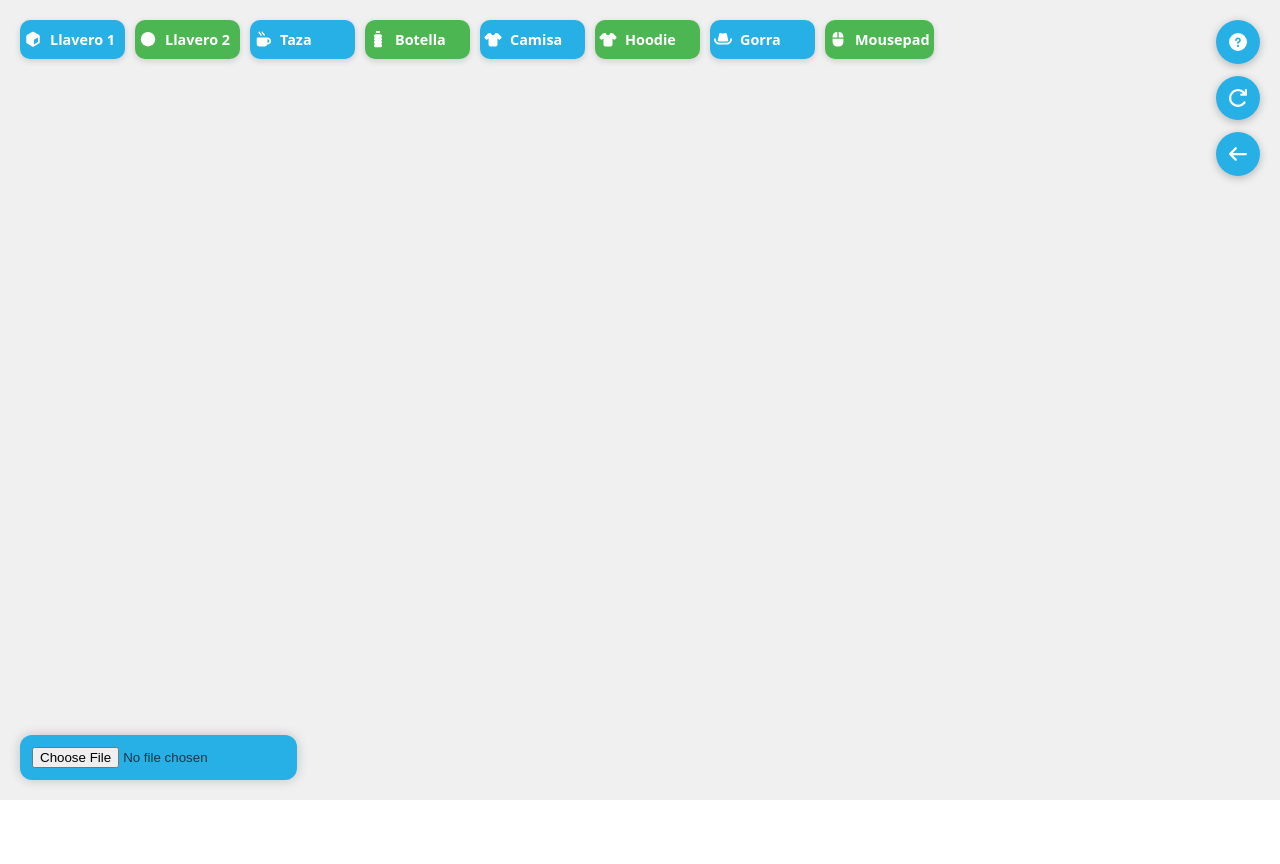
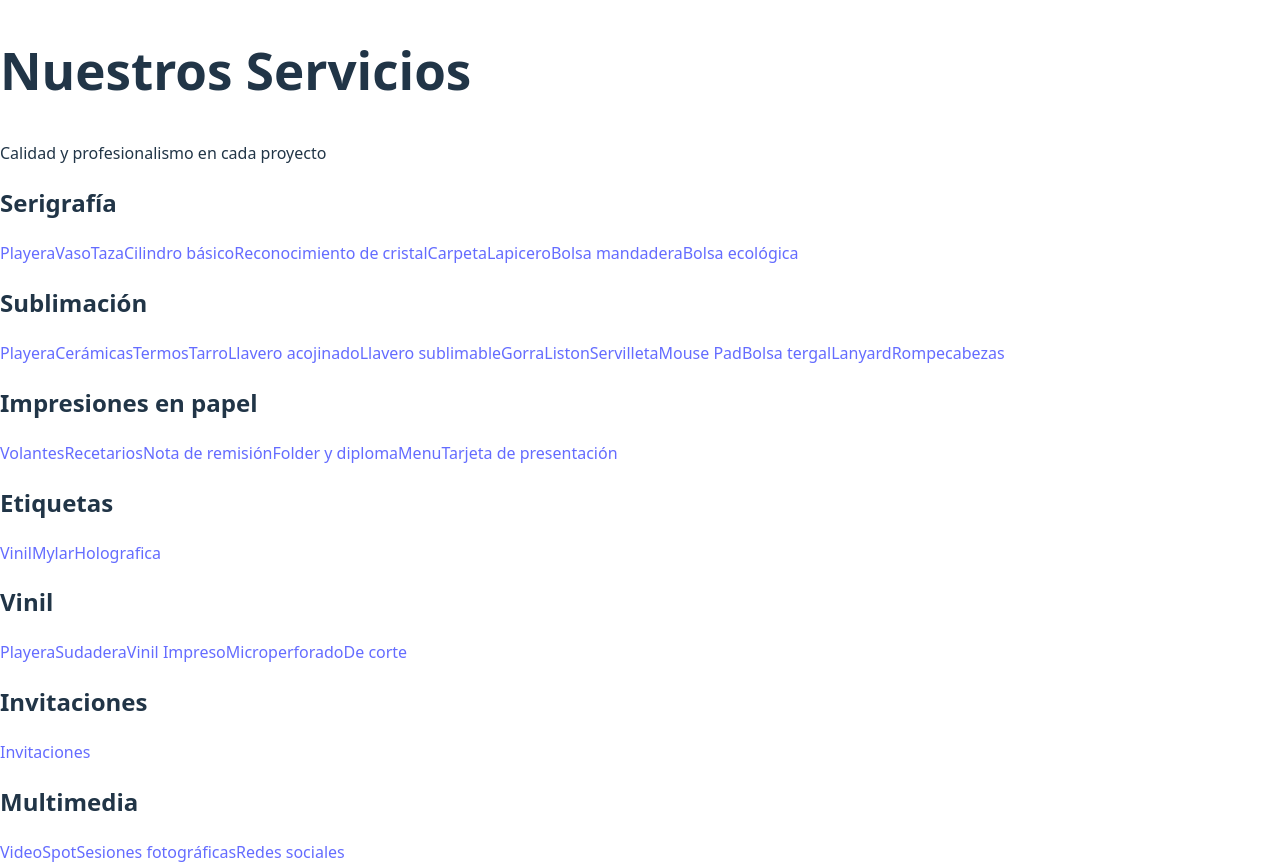
Before and after one commit to P3RZIVAL11/Visor-ContraPunto, a React (Vite) app: page /servicios in a window 1280 px wide. Before the commit the page ends 800 px from the top, so only its background shows below. Built offline with nearby package versions, Linux system fonts and the light colour scheme; no server answers.

Commit message:
feature-Modal-Routes(ComponetModal RoutesApp Servicios)

```diff
--- a/package.json
+++ b/package.json
@@ -15,6 +15,7 @@
     "@fortawesome/react-fontawesome": "^3.0.2",
     "react": "^19.1.1",
     "react-dom": "^19.1.1",
+    "react-router-dom": "^7.9.1",
     "three": "^0.179.1"
   },
   "devDependencies": {
--- a/src/App.jsx
+++ b/src/App.jsx
@@ -35,8 +35,29 @@ function App() {
 export default App*/
 import Viewer from "./viewer";
 
+import {
+  createBrowserRouter,
+  RouterProvider,
+} from "react-router-dom";
+
+import Servicios from "./Servicios"
+
+const router = createBrowserRouter([
+  {
+    path: "/",
+    element: (
+        <Viewer/>
+    ),
+  },
+  {
+    path: "/servicios",
+    element: (
+        <Servicios/>
+    )
+  },
+])
 function App() {
-  return <Viewer/>;
+  return <RouterProvider router={router} />;
 }
 
 export default App;
--- /dev/null
+++ b/src/Components/Modal.jsx
@@ -0,0 +1,15 @@
+import React from "react";
+import "../styles/Modal.css"; // Estilos separados
+
+export default function Modal({ isOpen, onClose, children }) {
+  if (!isOpen) return null;
+
+  return (
+    <div className="modal-overlay" onClick={onClose}>
+      <div className="modal-content" onClick={(e) => e.stopPropagation()}>
+        <button className="modal-close" onClick={onClose}>✖</button>
+        {children}
+      </div>
+    </div>
+  );
+}
--- /dev/null
+++ b/src/Servicios.jsx
@@ -0,0 +1,131 @@
+import React, { useState } from 'react';
+import { Link } from 'react-router-dom';
+
+const Servicios = () => {
+  const [activeIndex, setActiveIndex] = useState(null);
+
+  const categorias = [
+    {
+      nombre: "Serigrafía",
+      items: [
+        { nombre: "Playera", ruta: "/" },
+        { nombre: "Vaso", ruta: "/vaso" },
+        { nombre: "Taza", ruta: "/taza" },
+        { nombre: "Cilindro básico", ruta: "/cilindro" },
+        { nombre: "Reconocimiento de cristal", ruta: "/cristal" },
+        { nombre: "Carpeta", ruta: "/carpeta" },
+        { nombre: "Lapicero", ruta: "/lapicero" },
+        { nombre: "Bolsa mandadera", ruta: "/bolsa-mandadera" },
+        { nombre: "Bolsa ecológica", ruta: "/bolsa-ecologica" },
+      ],
+    },
+    {
+      nombre: "Sublimación",
+      items: [
+        { nombre: "Playera", ruta: "/playera-sublimada" },
+        { nombre: "Cerámicas", ruta: "/ceramicas" },
+        { nombre: "Termos", ruta: "/termos" },
+        { nombre: "Tarro", ruta: "/tarro" },
+        { nombre: "Llavero acojinado", ruta: "/llavero-acojinado" },
+        { nombre: "Llavero sublimable", ruta: "/llavero-sublimable" },
+        { nombre: "Gorra", ruta: "/gorra" },
+        { nombre: "Liston", ruta: "/liston" },
+        { nombre: "Servilleta", ruta: "/servilleta" },
+        { nombre: "Mouse Pad", ruta: "/mouse-pad" },
+        { nombre: "Bolsa tergal", ruta: "/bolsa-tergal" },
+        { nombre: "Lanyard", ruta: "/lanyard" },
+        { nombre: "Rompecabezas", ruta: "/rompecabezas" },
+      ],
+    },
+    {
+      nombre: "Impresiones en papel",
+      items: [
+        { nombre: "Volantes", ruta: "/volantes" },
+        { nombre: "Recetarios", ruta: "/recetarios" },
+        { nombre: "Nota de remisión", ruta: "/nota-remision" },
+        { nombre: "Folder y diploma", ruta: "/folder-diploma" },
+        { nombre: "Menu", ruta: "/menu" },
+        { nombre: "Tarjeta de presentación", ruta: "/tarjeta-presentacion" },
+      ],
+    },
+    {
+      nombre: "Etiquetas",
+      items: [
+        { nombre: "Vinil", ruta: "/etiqueta-vinil" },
+        { nombre: "Mylar", ruta: "/etiqueta-mylar" },
+        { nombre: "Holografica", ruta: "/etiqueta-holografica" },
+      ],
+    },
+    {
+      nombre: "Vinil",
+      items: [
+        { nombre: "Playera", ruta: "/vinil-playera" },
+        { nombre: "Sudadera", ruta: "/vinil-sudadera" },
+        { nombre: "Vinil Impreso", ruta: "/vinil-impreso" },
+        { nombre: "Microperforado", ruta: "/vinil-microperforado" },
+        { nombre: "De corte", ruta: "/vinil-corte" },
+      ],
+    },
+    {
+      nombre: "Invitaciones",
+      items: [
+        { nombre: "Invitaciones", ruta: "/invitaciones" },
+      ],
+    },
+    {
+      nombre: "Multimedia",
+      items: [
+        { nombre: "Video", ruta: "/video" },
+        { nombre: "Spot", ruta: "/spot" },
+        { nombre: "Sesiones fotográficas", ruta: "/sesiones-fotograficas" },
+        { nombre: "Redes sociales", ruta: "/redes-sociales" },
+      ],
+    },
+  ];
+
+  const toggleCategoria = (index) => {
+    setActiveIndex(activeIndex === index ? null : index);
+  };
+
+  return (
+    <>
+      <section className="header-content container">
+        <div className="header-txt">
+          <h1>Nuestros Servicios</h1>
+          <p>Calidad y profesionalismo en cada proyecto</p>
+        </div>
+      </section>
+
+      <section className="servicios container">
+        <div id="categorias-container">
+          {categorias.map((categoria, index) => (
+            <div key={index} className="categoria">
+              <h2
+                className={`categoria-titulo ${activeIndex === index ? 'active' : ''}`}
+                onClick={() => toggleCategoria(index)}
+              >
+                {categoria.nombre}
+                <i className={`fa-solid fa-chevron-${activeIndex === index ? 'up' : 'down'}`}></i>
+              </h2>
+
+              <div className={`categoria-lista ${activeIndex === index ? 'active' : ''}`}>
+                {categoria.items.map((item, itemIndex) => (
+                  <Link
+                    key={itemIndex}
+                    to={item.ruta}
+                    className="categoria-item-link"
+                  >
+                    {item.nombre}
+                    <i className="fa-solid fa-arrow-right"></i>
+                  </Link>
+                ))}
+              </div>
+            </div>
+          ))}
+        </div>
+      </section>
+    </>
+  );
+};
+
+export default Servicios;
--- /dev/null
+++ b/src/styles/Modal.css
@@ -0,0 +1,32 @@
+.modal-overlay {
+    position: fixed;
+    top: 0;
+    left: 0;
+    width: 100%;
+    height: 100%;
+    background: rgba(0, 0, 0, 0.6);
+    display: flex;
+    justify-content: center;
+    align-items: center;
+    z-index: 1000;
+  }
+
+  .modal-content {
+    background: #27B0E5;
+    padding: 2rem;
+    border-radius: 10px;
+    max-width: 600px;
+    width: 90%;
+    position: relative;
+    box-shadow: 0 4px 12px rgba(0, 0, 0, 0.3);
+  }
+
+  .modal-close {
+    position: absolute;
+    top: 10px;
+    right: 15px;
+    background: none;
+    border: none;
+    font-size: 1.2rem;
+    cursor: pointer;
+  }
--- a/src/viewer.jsx
+++ b/src/viewer.jsx
@@ -4,6 +4,9 @@ import ModelButtonGroup from "./Components/ModelButtonGroup";
 import { FontAwesomeIcon } from "@fortawesome/react-fontawesome";
 import { faQuestionCircle, faRedo, faArrowLeft } from "@fortawesome/free-solid-svg-icons";
 import  Toast from "./Components/Toast"
+import  Modal from "./Components/Modal"
+
+import { Link, useLocation } from 'react-router-dom';
 
 import './styles/visor.css';
 
@@ -20,7 +23,9 @@ export default function Viewer() {
       });
 
   const [toastMessage, setToastMessage] = useState("");
-
+  const location = useLocation();
+  const [isMenuOpen, setIsMenuOpen] = useState(false);
+  const [isHelpOpen, setIsHelpOpen] = useState(false);
   useEffect(() => {
     const cleanup = initScene(canvasRef, setSceneState);
     return cleanup;
@@ -51,7 +56,11 @@ useEffect(() => {
       </div>
 
       <div className="float-button-group">
-        <button className="float-button" title="Ayuda">
+      <button
+        className="float-button"
+        title="Ayuda"
+        onClick={() => setIsHelpOpen(true)}
+      >
         <FontAwesomeIcon icon={faQuestionCircle} />
       </button>
         <button className="float-button" title="Reiniciar"
@@ -65,10 +74,29 @@ useEffect(() => {
           >
           <FontAwesomeIcon icon={faRedo} />
         </button>
-        <button className="float-button" title="Retornar">
+        <button className="float-button" title="Retornar" onClick={() => setIsMenuOpen(false)}>
+          <Link
+            to="/servicios"
+            className={location.pathname === '/servicios' ? 'active' : ''}
+            style={{ textDecoration: 'none', color: 'inherit' }}
+          >
             <FontAwesomeIcon icon={faArrowLeft} />
+          </Link>
         </button>
+
       </div>
+      <Modal isOpen={isHelpOpen} onClose={() => setIsHelpOpen(false)}>
+        <h2>¿Cómo usar el visor?</h2>
+        <ul>
+          <li>🖱️ Usa el mouse para rotar, acercar o mover el modelo.</li>
+          <li>🖼️ Al elegir una imagen, se aplicará automáticamente al modelo.</li>
+          <li>🔘 Algunos modelos tienen variantes: haz clic en el botón negro en la esquina superior derecha.</li>
+          <li>⬅️ El botón “Retornar” te lleva al menú anterior.</li>
+          <li>🔄 El botón “Reiniciar” restablece el modelo a su estado original.</li>
+        </ul>
+      </Modal>
+
+
       <input
         type="file"
         accept="image/*, .jpg, .png, .jpeg"
```
Also changed, not shown: 1 other file (tests, documents, lock files or other folders). Lines whose indentation alone changed are shown as unchanged.
